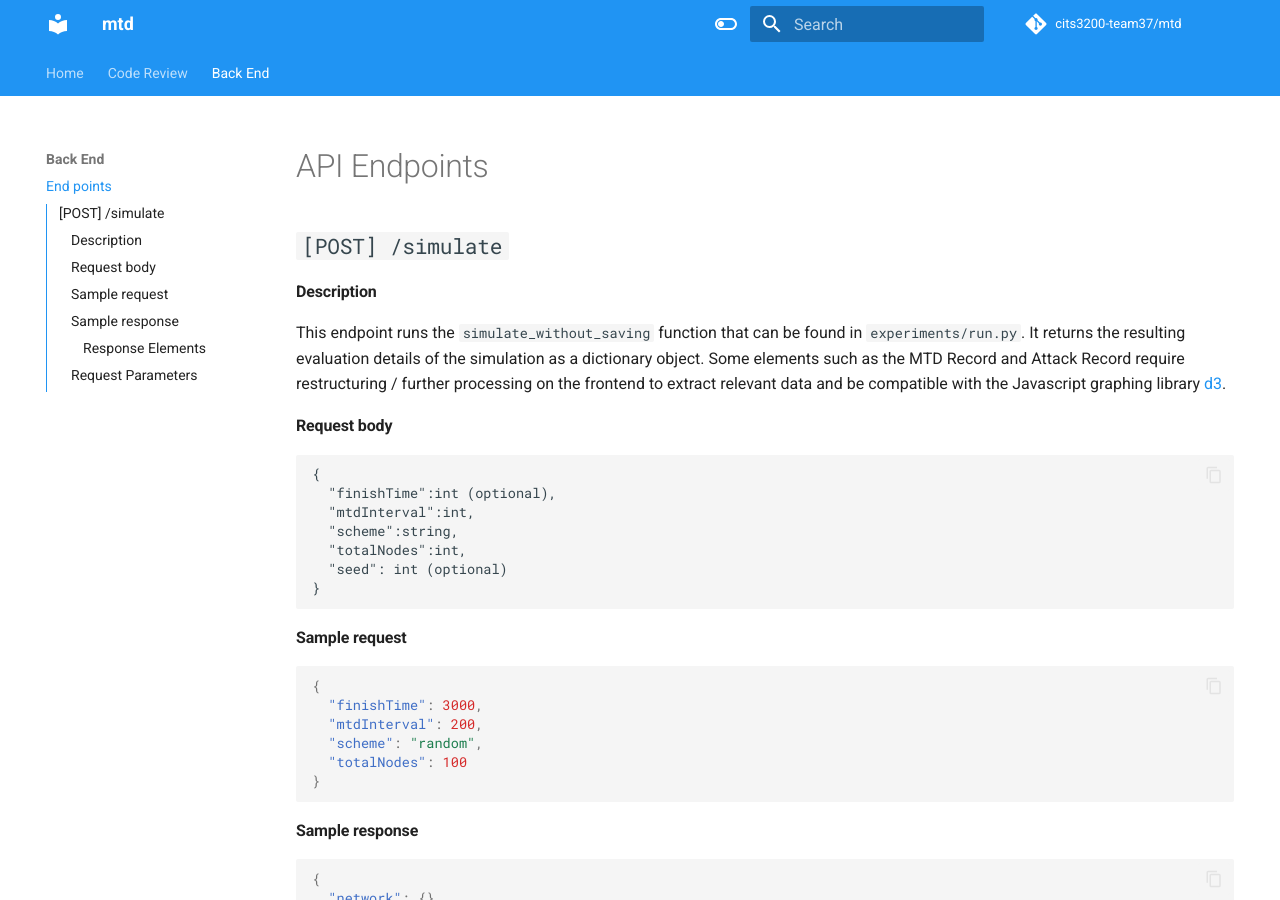
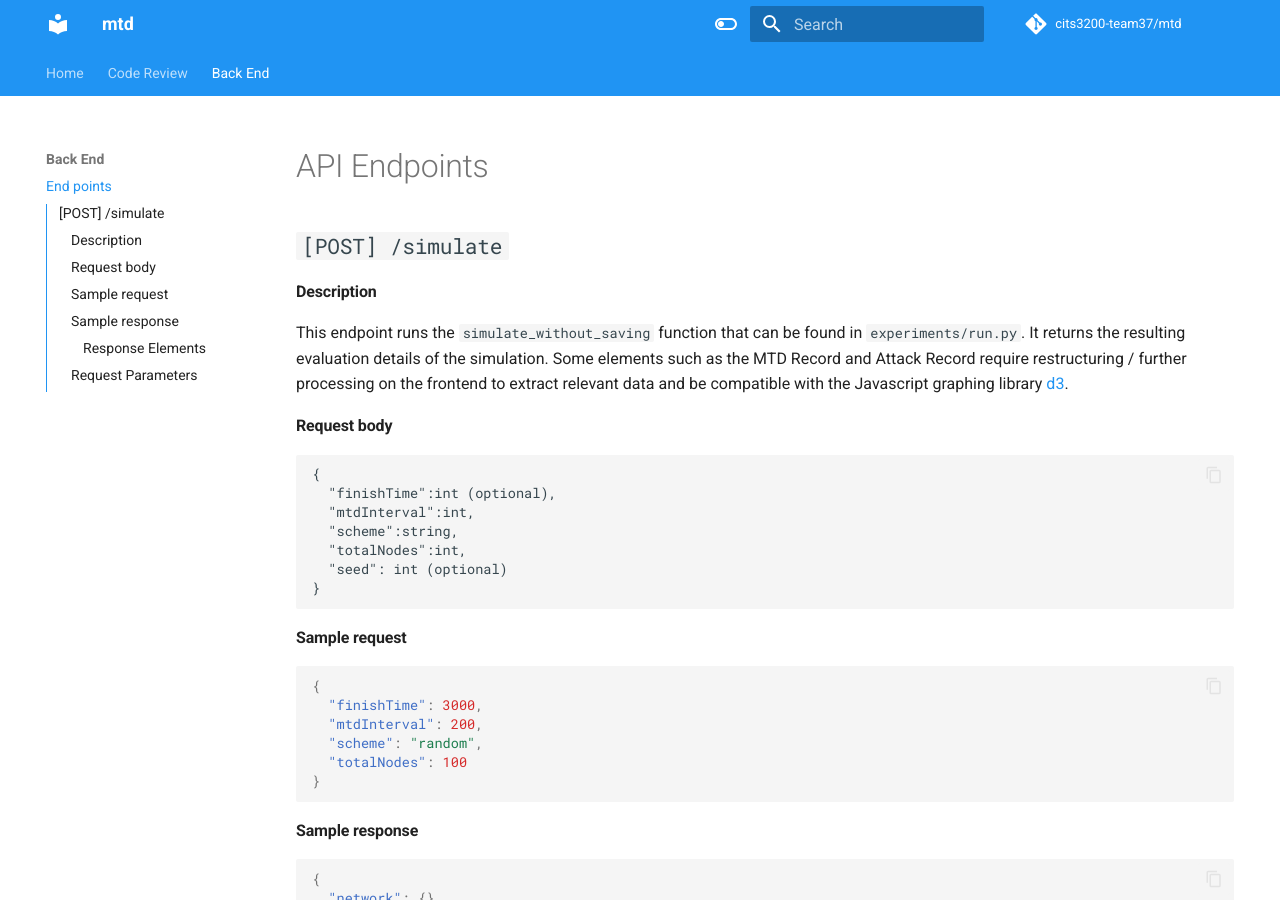
Before and after one commit to cits3200-team37/mtd, an MkDocs documentation site: the page built from server/Documentation/docs/backend/endpoints.md, in a window 1280 px wide and 900 px high. Built offline with MkDocs 1.6.1 and Material for MkDocs 9.7.7, drawn with Linux system fonts in a browser that asks for light colours; comment, search, counter and statistics services are not loaded.

Commit message:
Apply suggestions from code review
Co-authored-by: Nicholas Michlin <77263595+nicodeas@users.noreply.github.com>

```diff
--- a/server/Documentation/docs/backend/endpoints.md
+++ b/server/Documentation/docs/backend/endpoints.md
@@ -4,7 +4,7 @@
 
 #### Description
 
-This endpoint runs the `simulate_without_saving` function that can be found in `experiments/run.py`. It returns the resulting evaluation details of the simulation as a dictionary object. Some elements such as the MTD Record and Attack Record require restructuring / further processing on the frontend to extract relevant data and be compatible with the Javascript graphing library [d3](https://d3js.org/).
+This endpoint runs the `simulate_without_saving` function that can be found in `experiments/run.py`. It returns the resulting evaluation details of the simulation. Some elements such as the MTD Record and Attack Record require restructuring / further processing on the frontend to extract relevant data and be compatible with the Javascript graphing library [d3](https://d3js.org/).
 
 #### Request body
 
```
